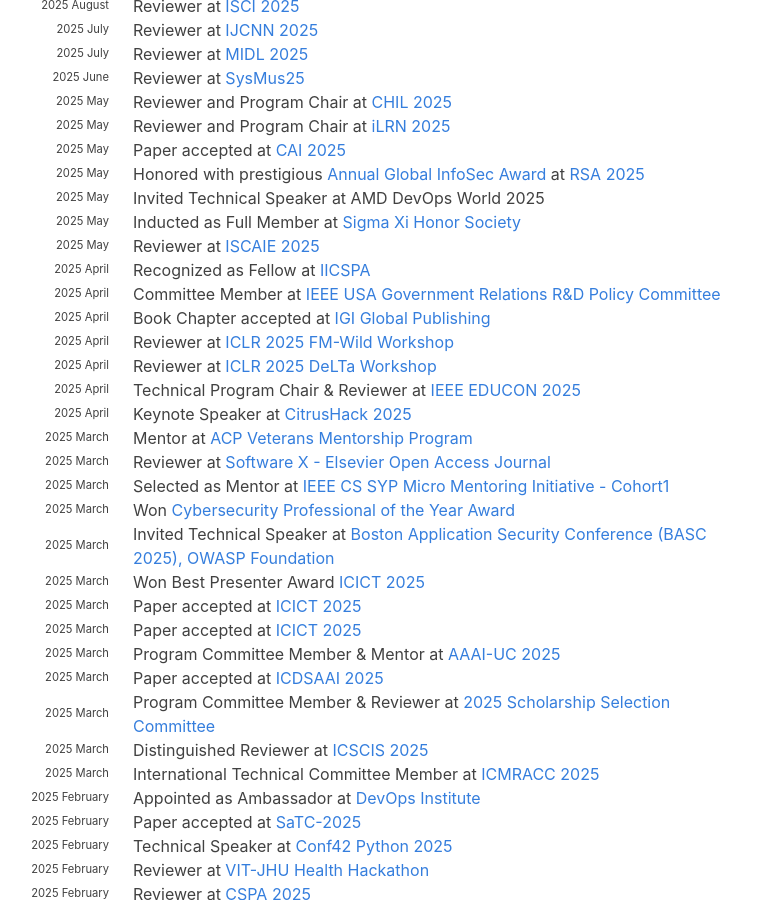
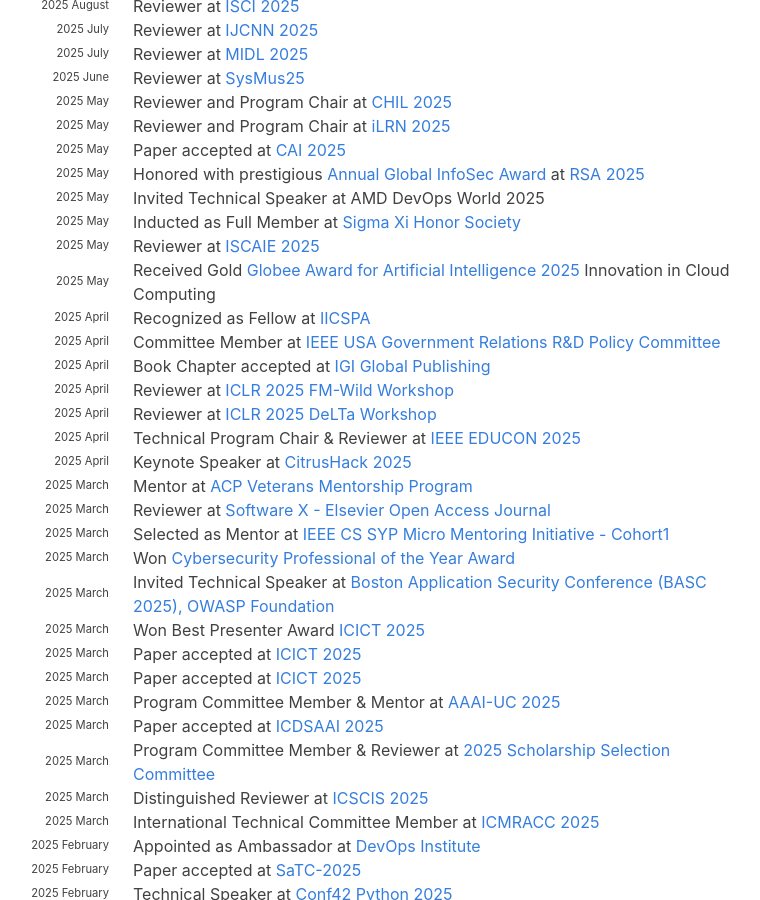
Before and after one commit to hariharanragothaman/hariharanragothaman.github.io, a Jekyll site: the page built from index.md, in a window 1280 px wide and 900 px high, scrolled down 988 px. Shown: the whole window, without its empty margins (199-959 px from the left). Built offline with Jekyll 4.4.1, drawn with Linux system fonts in a browser that asks for light colours; nearby versions of some CDN libraries; some web fonts are replaced.

Commit message:
Polishes and Updates

```diff
--- a/_data/news.yaml
+++ b/_data/news.yaml
@@ -73,6 +73,10 @@
 - year: 2025
   year-extra: May
   description: Reviewer at <a href="https://www.iscaie.org/">ISCAIE 2025</a>
+
+- year: 2025
+  year-extra: May
+  description: Received Gold <a href="https://globeeawards.com/artificial-intelligence/">Globee Award for Artificial Intelligence 2025</a>  Innovation in Cloud Computing
 
 #-------------------------------------------- April  --------------------------------------------------------------------------------------------------------------------------------------------------------
 
```
